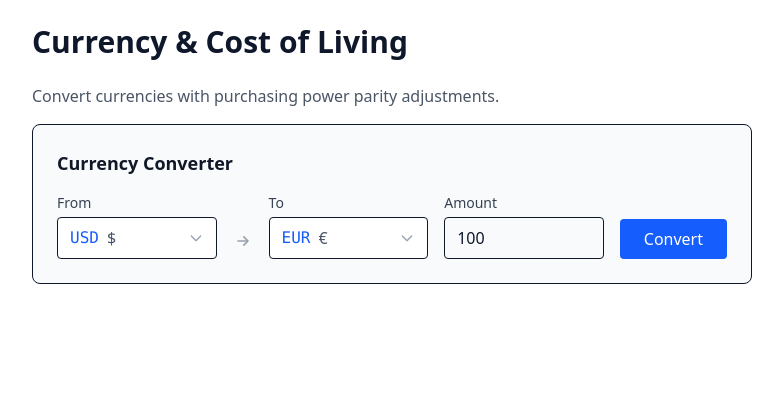
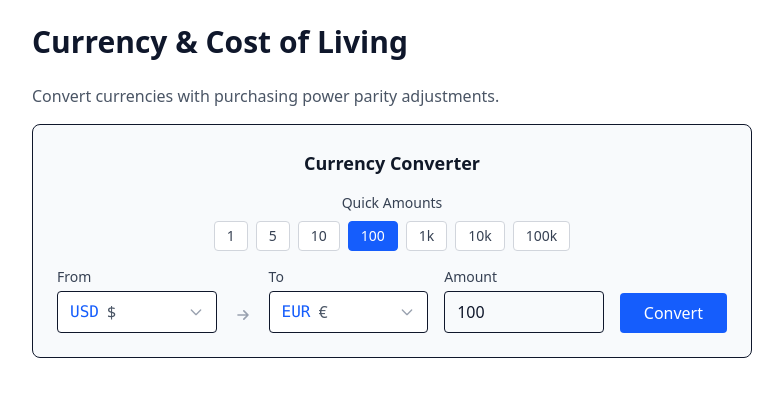
Before and after one commit to LegroJon/currency-and-cost-of-living, a Next.js app: page / in a window 1280 px wide. Shown: the top 396 px of the page, without its empty margins (248-1031 px from the left). Built offline with nearby package versions, Linux system fonts and the light colour scheme.

Commit message:
feat: add quick amount buttons to ConverterForm for easier input selection

```diff
--- a/src/components/ConverterForm.tsx
+++ b/src/components/ConverterForm.tsx
@@ -31,7 +31,28 @@ export default function ConverterForm() {
 
   return (
     <div className="space-y-4 border p-6 rounded-lg bg-slate-50">
-      <h3 className="text-lg font-semibold text-gray-900">Currency Converter</h3>
+      <h3 className="text-lg font-semibold text-gray-900 text-center">Currency Converter</h3>
+
+      {/* Quick Amount Buttons */}
+      <div className="space-y-2 text-center">
+        <label className="block text-sm font-medium text-gray-700">Quick Amounts</label>
+        <div className="flex flex-wrap gap-2 justify-center">
+          {[1, 5, 10, 100, 1000, 10000, 100000].map((quickAmount) => (
+            <button
+              key={quickAmount}
+              type="button"
+              onClick={() => setAmount(quickAmount)}
+              className={`px-3 py-1 text-sm rounded border transition-colors ${
+                amount === quickAmount
+                  ? 'bg-blue-600 text-white border-blue-600'
+                  : 'bg-white text-gray-700 border-gray-300 hover:bg-gray-50'
+              }`}
+            >
+              {quickAmount >= 1000 ? `${quickAmount / 1000}k` : quickAmount.toString()}
+            </button>
+          ))}
+        </div>
+      </div>
 
       <form onSubmit={submit} className="space-y-4">
         <div className="flex flex-col sm:flex-row gap-4 items-end">
```
